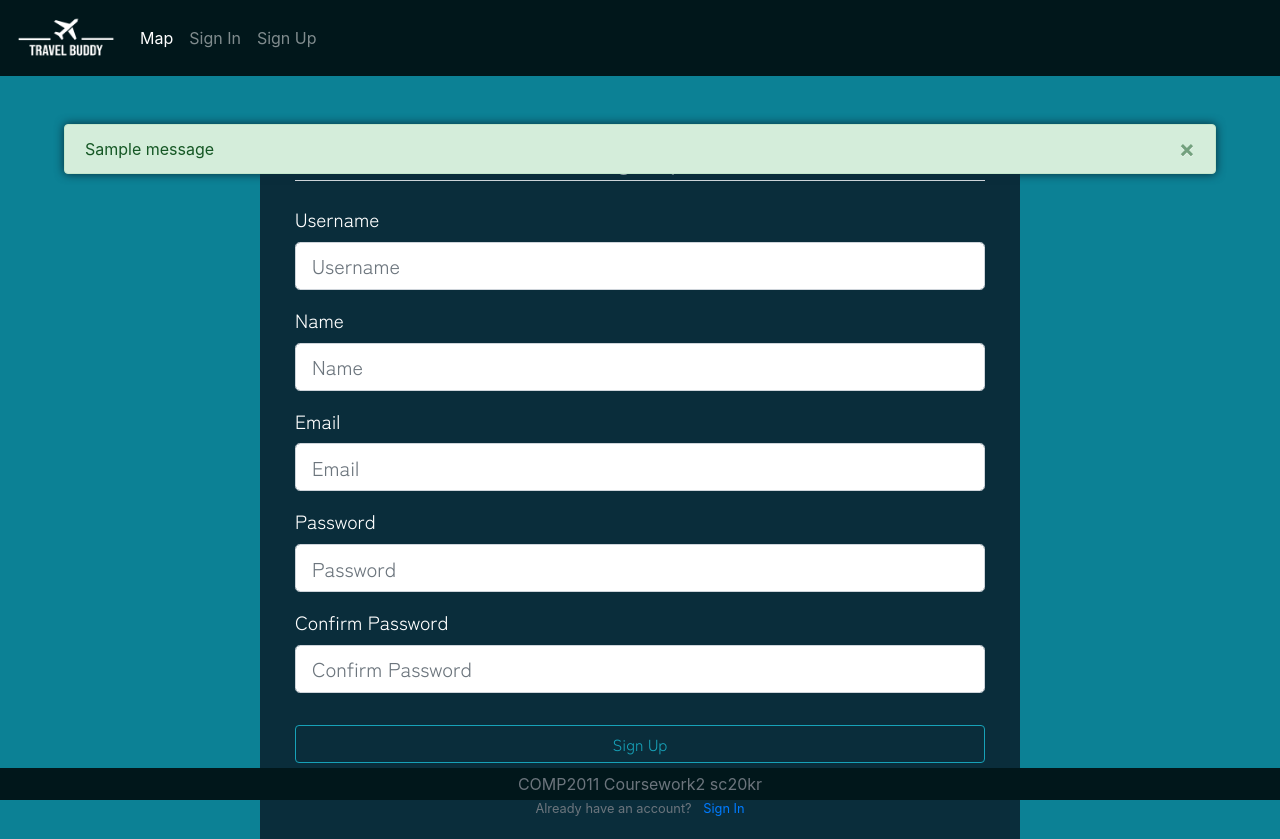
After one commit to kaperoo/TravelBuddy, a Flask app: page /register in a window 1280 px wide. The commit adds this page. Run offline with Flask 2, Linux system fonts and the light colour scheme; tables that the repository leaves empty hold one stand-in row (values such as "Sample post"); one stand-in notice (Sample message) is shown; some libraries are stand-ins or nearby versions.

Commit message:
some changes

```diff
--- a/app/__init__.py
+++ b/app/__init__.py
@@ -2,10 +2,16 @@ from flask import Flask
 from flask_sqlalchemy import SQLAlchemy
 from flask_migrate import Migrate
 from flask_admin import Admin
+from flask_bcrypt import Bcrypt
+from flask_login import LoginManager
 
 app = Flask(__name__)
 app.config.from_object('config')
 db = SQLAlchemy(app)
+bcrypt = Bcrypt(app)
+loginManager = LoginManager(app)
+loginManager.login_view = 'login'
+loginManager.login_message_category = 'info'
 
 migrate = Migrate(app, db, render_as_batch=True)
 
--- a/app/forms.py
+++ b/app/forms.py
@@ -1,52 +1,48 @@
 from flask_wtf import Form
-from wtforms import StringField
-from wtforms import TextAreaField
-from wtforms import BooleanField
-from wtforms.fields.html5 import DateField
-from wtforms.validators import DataRequired
-from wtforms.validators import Length
+from wtforms import StringField, PasswordField, BooleanField, SubmitField
+from wtforms.validators import DataRequired, Length, Email, EqualTo, ValidationError
+from app.models import User
 
-#	Form that the uset completes in order to create a new task/assignment
-class TaskForm(Form):
+class RegistrationForm(Form):
+	username = StringField('Username',
+								validators=[DataRequired(),
+								Length(min=4,max=20,message='Invalid Username Length')])
 
-	#	A field to enter the module code with restricted length of 8 characters
-	moduleCode = StringField('Module Code:',
-								validators=[DataRequired(),
-								Length(min=8,max=8,message='Invalid Module Code')])
+	email = StringField('Email',
+							validators=[DataRequired(),
+							Email()])
 
-	#	A field to enter the title of the assignment (max 20 characters)
-	title = StringField('Assignment Title:',
+	password = PasswordField('Password',
+								validators=[DataRequired()])
+
+	name = StringField('Name',
 							validators=[DataRequired(),
-							Length(max=20,message='Invalid Module Code')])
+							Length(min=1,max=64,message='Invalid Username Length')])
 
-	#	Textfield to save the description of the task
-	description = TextAreaField('Assignment Description:',
-									validators=[DataRequired()])
+	confirm_password = PasswordField('Confirm Password',
+										validators=[DataRequired(),
+										EqualTo('password',message='Passwords must match')])
 
-	#	The deadline of the assignment. Calendar widget to choose the date from
-	deadline = DateField('Deadline:', format='%Y-%m-%d')
+	submit = SubmitField('Sign Up')
 
-	#	Is the assignment already done (checkbox)
-	isDone = BooleanField('Is it already completed?')
+	def validate_username(self, username):
+		user = User.query.filter_by(username=username.data).first()
+		if user:
+			raise ValidationError('Username already taken')
 
-class SignInForm(Form):
+	def validate_email(self, email):
+		user = User.query.filter_by(email=email.data).first()
+		if user:
+			raise ValidationError('Email already in use')
 
-	#	A field to enter the module code with restricted length of 8 characters
-	username = StringField('Username:',
-								validators=[DataRequired(),
-								Length(min=8,max=8,message='Invalid Module Code')])
+class LoginForm(Form):
+	email = StringField('Email',
+							validators=[DataRequired(),
+							Email()])
 
-	#	A field to enter the title of the assignment (max 20 characters)
-	title = StringField('Assignment Title:',
-							validators=[DataRequired(),
-							Length(max=20,message='Invalid Module Code')])
+	password = PasswordField('Password',
+								validators=[DataRequired()])
 
-	#	Textfield to save the description of the task
-	description = TextAreaField('Assignment Description:',
-									validators=[DataRequired()])
+	remember = BooleanField('Remember Me')
 
-	#	The deadline of the assignment. Calendar widget to choose the date from
-	deadline = DateField('Deadline:', format='%Y-%m-%d')
-
-	#	Is the assignment already done (checkbox)
-	isDone = BooleanField('Is it already completed?')
+	submit = SubmitField('Login')
--- a/app/static/style.css
+++ b/app/static/style.css
@@ -1,7 +1,15 @@
 body{
-    background-color: rgb(38, 38, 38);
+    background-color: #0c8195;
+    height: 100vh;
+}
+.forma{
+    background-color: #0a2d3b;
     color: white;
-    overflow-x: hidden;
+    padding: 20px;
+}
+.form-check-label{
+    font-size: medium;
+
 }
 nav, footer{
     background-color: #01171b;
@@ -20,30 +28,32 @@ label{
     font-family: 'Zen Kaku Gothic New', sans-serif;
     font-size: larger;
 }
-.addTask{
-    text-align: center;
-}
-.guzik{
-    font-family: 'Zen Kaku Gothic New', sans-serif;
-    font-weight: 700;
-    height: 50px;
-}
 input::placeholder, textarea::placeholder{
     color: white;
 }
-textarea{
-    height: 170px;
+/* width */
+::-webkit-scrollbar {
+    width: 10px;
 }
-.row{
-    font-family: 'Zen Kaku Gothic New', sans-serif;
-    font-size: larger;
+/* Track */
+::-webkit-scrollbar-track {
+    background: #59a8c7;
 }
-.row span.bold{
-    font-weight: 900;
+/* Handle */
+::-webkit-scrollbar-thumb {
+    background: #0e5662;
 }
-.row span.thin{
-    font-weight: 400;
+/* Handle on hover */
+::-webkit-scrollbar-thumb:hover {
+    background: #073841;
 }
-.row span.reg{
-    font-weight: 500;
+.alert{
+    position: absolute;
+    z-index: 900;
+    left: 0;
+    right: 0;
+    margin-left: auto;
+    margin-right: auto;
+    box-shadow: 0px 0px 10px #0a2d3b;
+    width: 90%;
 }
--- /dev/null
+++ b/app/templates/account.html
@@ -0,0 +1,4 @@
+{% extends "base.html" %}
+{% block content %}
+    <h1>{{current_user.username}}</h1>
+{% endblock content %}
--- a/app/templates/base.html
+++ b/app/templates/base.html
@@ -39,16 +39,30 @@
             <div class="navbar-nav">
                 <!-- Here the active list defines whick page is an active page -->
                 <a class="nav-item nav-link active" href="/">Map<span class="sr-only">(current)</span></a>
-                <a class="nav-item nav-link" href="#">Country</a>
-                <a class="nav-item nav-link" href="#">Account</a>
-                <a class="nav-item nav-link" href="#">Sign up</a>
-                <a class="nav-item nav-link" href="#" tabindex="-1" aria-disabled="true">Sign in</a>
+                {% if current_user.is_authenticated %}
+                    <a class="nav-item nav-link" href="{{url_for('account')}}">Account</a>
+                    <a class="nav-item nav-link" href="{{url_for('logout')}}">Logout</a>
+                {% else %}
+                    <a class="nav-item nav-link" href="{{url_for('login')}}">Sign In</a>
+                    <a class="nav-item nav-link" href="{{url_for('register')}}">Sign Up</a>
+                {% endif %}
             </div>
         </div>
     </nav>
 
     <!-- Content from the different pages -->
     <div>
+        {% with messages = get_flashed_messages(with_categories=true) %}
+        {% if messages %}
+            {% for category, message in messages %}
+                <div class="alert alert-{{category}} alert-dismissible fade show">
+                    {{ message }}
+                    <button type="button" class="close" data-dismiss="alert" aria-label="Close">
+                        <span aria-hidden="true">&times;</span>
+                </div>
+            {% endfor %}
+        {% endif %}
+        {% endwith %}
         {% block content %}{% endblock %}
     </div>
 
--- /dev/null
+++ b/app/templates/register.html
@@ -0,0 +1,92 @@
+{% extends "base.html" %}
+{% block content %}
+
+<div class="container mt-5">
+    <div class="row justify-content-center">
+        <div class="col-md-8 col-sm-12 forma">
+            <div class="container">
+                <form action="" method="post">
+                    {{form.hidden_tag()}}
+                    <fieldset class="form-group">
+                        <legend class="border-bottom mb-4 text-center">Sign Up</legend>
+                        <div class="form-group">
+                            {{form.username.label(class="form-control-label")}}
+                            {% if form.username.errors %}
+                                {{form.username(class="form-control is-invalid form-control-lg")}}
+                                <div class="invalid-feedback">
+                                    {% for error in form.username.errors %}
+                                        <span>{{error}}</span>
+                                    {% endfor %}
+                                </div>
+                            {% else %}
+                                {{form.username(class="form-control form-control-lg", placeholder="Username")}}
+                            {% endif %}
+                        </div>
+                        <div class="form-group">
+                            {{form.name.label(class="form-control-label")}}
+                            {% if form.name.errors %}
+                                {{form.name(class="form-control is-invalid form-control-lg")}}
+                                <div class="invalid-feedback">
+                                    {% for error in form.name.errors %}
+                                        <span>{{error}}</span>
+                                    {% endfor %}
+                                </div>
+                            {% else %}
+                                {{form.name(class="form-control form-control-lg", placeholder="Name")}}
+                            {% endif %}
+                        </div>
+                        <div class="form-group">
+                            {{form.email.label(class="form-control-label")}}
+                            {% if form.email.errors %}
+                                {{form.email(class="form-control is-invalid form-control-lg")}}
+                                <div class="invalid-feedback">
+                                    {% for error in form.email.errors %}
+                                        <span>{{error}}</span>
+                                    {% endfor %}
+                                </div>
+                            {% else %}
+                                {{form.email(class="form-control form-control-lg", placeholder="Email")}}
+                            {% endif %}
+                        </div>
+                        <div class="form-group">
+                            {{form.password.label(class="form-control-label")}}
+                            {% if form.password.errors %}
+                                {{form.password(class="form-control is-invalid form-control-lg")}}
+                                <div class="invalid-feedback">
+                                    {% for error in form.password.errors %}
+                                        <span>{{error}}</span>
+                                    {% endfor %}
+                                </div>
+                            {% else %}
+                                {{form.password(class="form-control form-control-lg", placeholder="Password")}}
+                            {% endif %}
+                        </div>
+                        <div class="form-group">
+                            {{form.confirm_password.label(class="form-control-label")}}
+                            {% if form.confirm_password.errors %}
+                                {{form.confirm_password(class="form-control is-invalid form-control-lg")}}
+                                <div class="invalid-feedback">
+                                    {% for error in form.confirm_password.errors %}
+                                        <span>{{error}}</span>
+                                    {% endfor %}
+                                </div>
+                            {% else %}
+                                {{form.confirm_password(class="form-control form-control-lg", placeholder="Confirm Password")}}
+                            {% endif %}
+                        </div>
+                    </fieldset>
+                    <div class="form-group">
+                        {{form.submit(class="btn btn-outline-info")}}
+                    </div>
+                </form>
+            </div>
+            <div class="borred-top pt-3 text-center">
+                <small class="text-muted">
+                    Already have an account?
+                    <a class="ml-2" href="{{url_for('login')}}">Sign In</a>
+                </small>
+            </div>
+        </div>
+    </div>
+</div>
+{% endblock %}
--- a/app/views.py
+++ b/app/views.py
@@ -1,10 +1,10 @@
-from flask import render_template, flash, redirect, request
-from app import app, db, models, admin
-from .forms import TaskForm
+from flask import render_template, flash, redirect, request, url_for
+from app import app, db, models, admin, bcrypt
+from .forms import RegistrationForm, LoginForm
 
 from datetime import datetime, timedelta, date
 from flask_admin.contrib.sqla import ModelView
-
+from flask_login import login_user, current_user, logout_user, login_required
 from .models import User, Country
 
 admin.add_view(ModelView(User, db.session))
@@ -34,38 +34,55 @@ def country(country):
                             title=c.name,
                             c=c)
 
-#   A page where the user can add a new assignment
-@app.route('/addTask', methods=['GET', 'POST'])
-def addTask():
+#   A page where the user can register
+@app.route('/register', methods=['GET', 'POST'])
+def register():
+    if current_user.is_authenticated:
+        return redirect('/')
+    #   create an instance of the form from forms.py file
+    form = RegistrationForm()
 
+    if form.validate_on_submit():
+        hashed_password = bcrypt.generate_password_hash(form.password.data).decode('utf-8')
+        user = User(username=form.username.data, name=form.name.data, email=form.email.data, password=hashed_password)
+        db.session.add(user)
+        db.session.commit()
+        flash('Your account has been created! You can now sign in'.format(form.username.data), 'success')
+        return redirect('/login')
+
+    return render_template('register.html',
+                           title='Register',
+                           form=form)
+
+#   A page where the user can login
+@app.route('/login', methods=['GET', 'POST'])
+def login():
+    if current_user.is_authenticated:
+        return redirect('/')
     #   create an instance of the form from forms.py file
-    form = TaskForm()
+    form = LoginForm()
 
-    #   If form is submited and it is valid take an action
     if form.validate_on_submit():
+        user = User.query.filter_by(email=form.email.data).first()
+        if user and bcrypt.check_password_hash(user.password, form.password.data):
+            login_user(user, remember=form.remember.data)
+            next_page = request.args.get('next')
+            flash('You have been logged in!', 'success')
+            return redirect(next_page) if next_page else redirect('/')
+        else:
+            flash('Login Unsuccessful. Please check email and password', 'danger')
 
-        #   Assign data from the form to the instance of an object in db
-        task = models.CheckList(moduleCode=form.moduleCode.data,
-                                title=form.title.data,
-                                description=form.description.data,
-                                deadline=form.deadline.data,
-                                isDone=form.isDone.data)
+    return render_template('login.html',
+                           title='Login',
+                           form=form)
 
-        try:
-            #   try to update the db and return to main page
-            db.session.add(task)
-            db.session.commit()
-            return redirect('/')
-        except:
-            return "Error"
+@app.route('/logout')
+def logout():
+    logout_user()
+    return redirect('/')
 
-    #   to change the active button at the top of the page
-    active = ["","","","active"]
-
-    #   render the add task page
-    return render_template('addTask.html',
-                           title='Add Task',
-                           form=form,
-                           active=active)
-
-#   A page for displaying all the completed assignments
+@app.route('/account')
+@login_required
+def account():
+    return render_template('account.html',
+                           title='Your Account')
--- a/config.py
+++ b/config.py
@@ -1,7 +1,7 @@
 import os
 
 WTF_CSRF_ENABLED = True
-SECRET_KEY = 'a-very-secret-key'
+SECRET_KEY = 'd18de0288d54c1f9bc346ee8b349375e'
 
 basedir = os.path.abspath(os.path.dirname(__file__))
 SQLALCHEMY_DATABASE_URI = 'sqlite:///' + os.path.join(basedir, 'app.db')
```
Also changed, not shown: app/models.py (+9 -2 lines), app/static/map.css (+4 -23 lines), app/templates/addTask.html (deleted, +0 -65 lines), app/templates/login.html (added, +61 -0 lines), migrations/versions/22a64557a75c_.py (added, +32 -0 lines), migrations/versions/80dc9b1d3b74_.py (added, +36 -0 lines), requirements.txt (+7 -0 lines), app.db.
